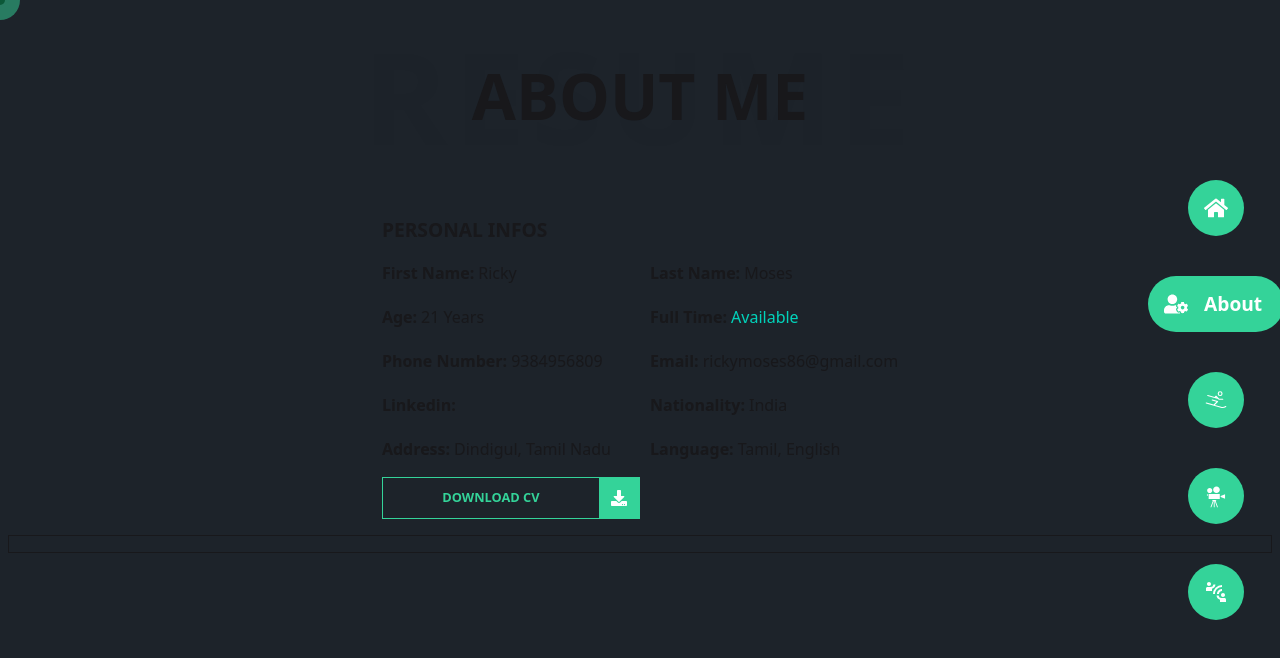
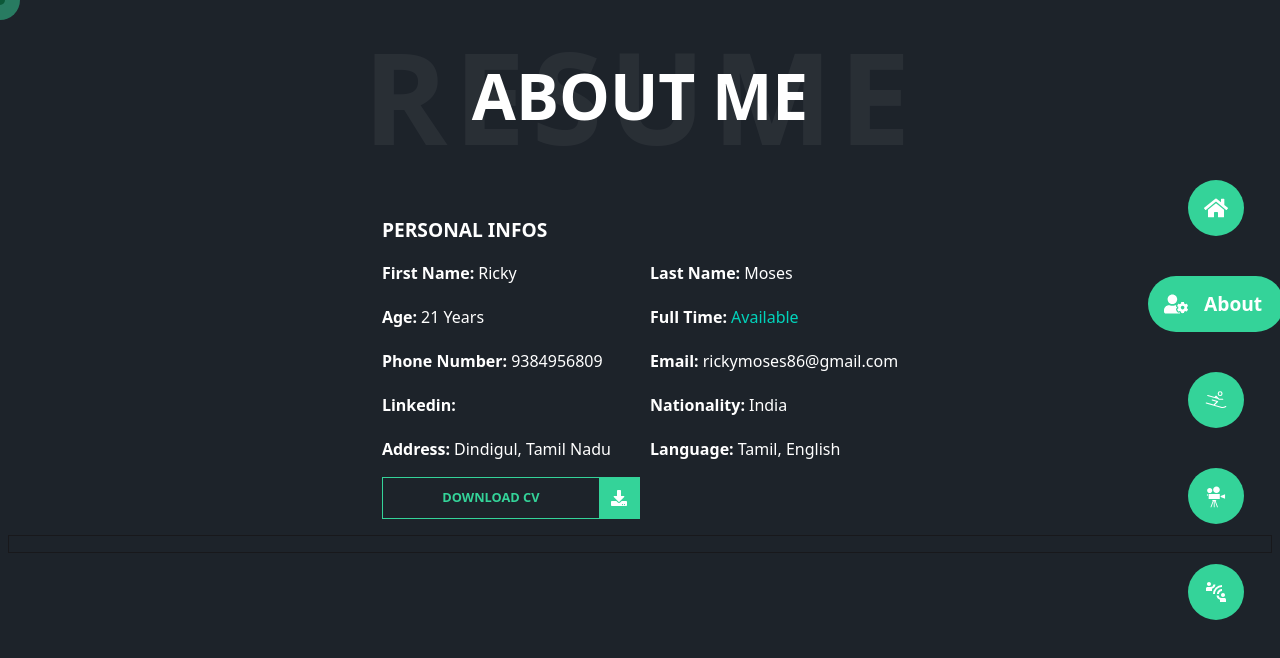
Before and after one commit to Ricky-Moses/Vercel-Portfolio, a React (Vite) app in the folder client/: page /about in a window 1280 px wide. Shown: the top 658 px of the page. Built offline with nearby package versions, Linux system fonts and the light colour scheme.

Commit message:
color added

```diff
--- a/client/src/Components/Title.jsx
+++ b/client/src/Components/Title.jsx
@@ -9,7 +9,7 @@ const Title = ({
     return (
         <div
             style={{ height: height }}
-            className="page_titles">
+            className="page_titles text-white">
             <div className="w-full h-full flex items-center justify-center relative overflow-hidden">
                 <h1
                     style={{ fontSize: bgFontSize }}
--- a/client/src/Pages/About/AboutPersonal.jsx
+++ b/client/src/Pages/About/AboutPersonal.jsx
@@ -27,7 +27,7 @@ const AboutPersonal = () => {
     return (
         <div className="about-personal grid lg:grid-cols-2gap-1 md:!p-2">
             <div className=" flex md:items-center justify-center flex-col md:!p-2">
-                <div className="md:max-w-5/6">
+                <div className="md:max-w-5/6 text-white">
                     <h1 className="font-bold !p-2">PERSONAL INFOS</h1>
                     <div className="info !p-2">
                         {info?.map((infos, idx) => (
```
